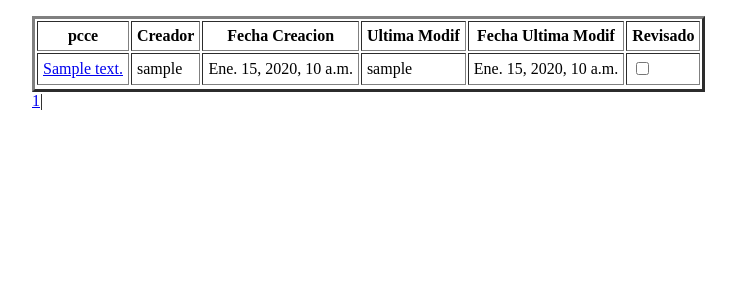
After one commit to ehebel/modeladorsemantiko, a Django app: template templates/modeladorFarmacos/resultados.html in a window 1280 px wide. The commit adds this page. Shown: the top 300 px of the page, without its empty margins (16-752 px from the left). Run offline with Django 3.2, Linux system fonts and the light colour scheme; the template is opened without the code that fills it: most values are stand-ins (such as "Sample title", 1, 10 or a date in 2020); parts of the project's set-up code (start-up, migrations or seed data) failed here and were passed over; some libraries are stand-ins or nearby versions.

```diff
--- a/templates/listado_kairos.html
+++ b/templates/listado_kairos.html
@@ -47,12 +47,12 @@
                             </td>
                             <td>
 
-                                {{ pcce.id_xt_pc.descripcion }}
+                                <a href="/modelador/admin/modeladorFarmacos2/xt_pc/{{ pcce.id_xt_pc.id_xt_pc }}">{{ pcce.id_xt_pc.descripcion }}</a>
 
                             </td>
                         {% empty %}
                             <td>
-                            <a href="/modelador/admin/modeladorFarmacos2/xt_pcce/{{ pcce.id_xt_pcce }}">Sin PCCE!</a>
+                            <a href="/modelador/admin/modeladorFarmacos2/xt_pcce/add/">Sin PCCE!</a>
                             </td>
                             <td>
 
--- a/templates/listado_trabajo.html
+++ b/templates/listado_trabajo.html
@@ -5,9 +5,9 @@
     <title>Listado de Trabajo</title>
 </head>
 <body>
+<table border=3 cellpadding=5>
 
-<table border=3 cellpadding=5>
-        <tr>
+<tr>
             <th>xt_mc</th>
             <th>xt_pc</th>
             <th>xt_pcce</th>
--- /dev/null
+++ b/templates/modeladorFarmacos/resultados.html
@@ -0,0 +1,73 @@
+<!DOCTYPE html>
+<html>
+<head>
+    <title>Resultados</title>
+</head>
+<body>
+
+<ul>
+{##}
+{#{% for item in modelados_pcce %}#}
+{##}
+{#<li>{{ item.descripcion }} || {{ item.usuario_creador.username }} || {{ item.fecha_ult_mod }}</li>#}
+{##}
+{#{% endfor %}#}
+{#</ul>#}
+
+
+
+<table border=3 cellpadding=5>
+
+    <tr>
+        <th>pcce</th>
+        <th>Creador</th>
+        <th>Fecha Creacion</th>
+        <th>Ultima Modif</th>
+        <th>Fecha Ultima Modif</th>
+        <th>Revisado</th>
+    </tr>
+    {% for item in modelados_pcce %}
+        <tr>
+
+            <td rowspan=1>
+                <a href="/modelador/admin/modeladorFarmacos2/xt_pcce/{{ item.id_xt_pcce }}">{{ item.descripcion }}</a>
+                    </td>
+                    <td>
+                        {{ item.usuario_creador.username }}
+                    </td>
+                    <td>
+                        {{ item.fecha_creacion }}
+                    </td>
+                    <td>
+                        {{ item.usuario_ult_mod.username }}
+                    </td>
+                    <td>
+                        {{ item.fecha_ult_mod }}
+                    </td>
+                    <td>
+                        <input type="checkbox" name="vehicle" value="Bike">
+                    </td>
+                    </tr>
+                    <tr>
+    {% endfor %}
+    </tr>
+</table>
+
+<div class="pagination">
+    {% if modelados_pcce.has_previous %}
+        <a href="?page={{ modelados_pcce.previous_page_number }}">&#171 Anterior</a>
+    {% endif %}
+    {% for pg in modelados_pcce.paginator.page_range %}
+        {% if modelados_pcce.number == pg %}
+            <span class="active"><a href="?page={{ pg }}">{{ pg }}</a>|</span>
+        {% else %}
+            <span><a href="?page={{ pg }}">{{ pg }}</a> |</span>
+        {% endif %}
+    {% endfor %}
+    {% if modelados_pcce.has_next %}
+        <span><a href="?page={{ modelados_pcce.next_page_number }}">Siguiente &#187;</a></span>
+    {% endif %}
+</div>
+
+</body>
+</html>
```
Also changed, not shown: modeladorFarmacos2/admin.py (+7 -0 lines), modeladorFarmacos2/models.py (+8 -0 lines), modeladorFarmacos2/views.py (+18 -2 lines).
